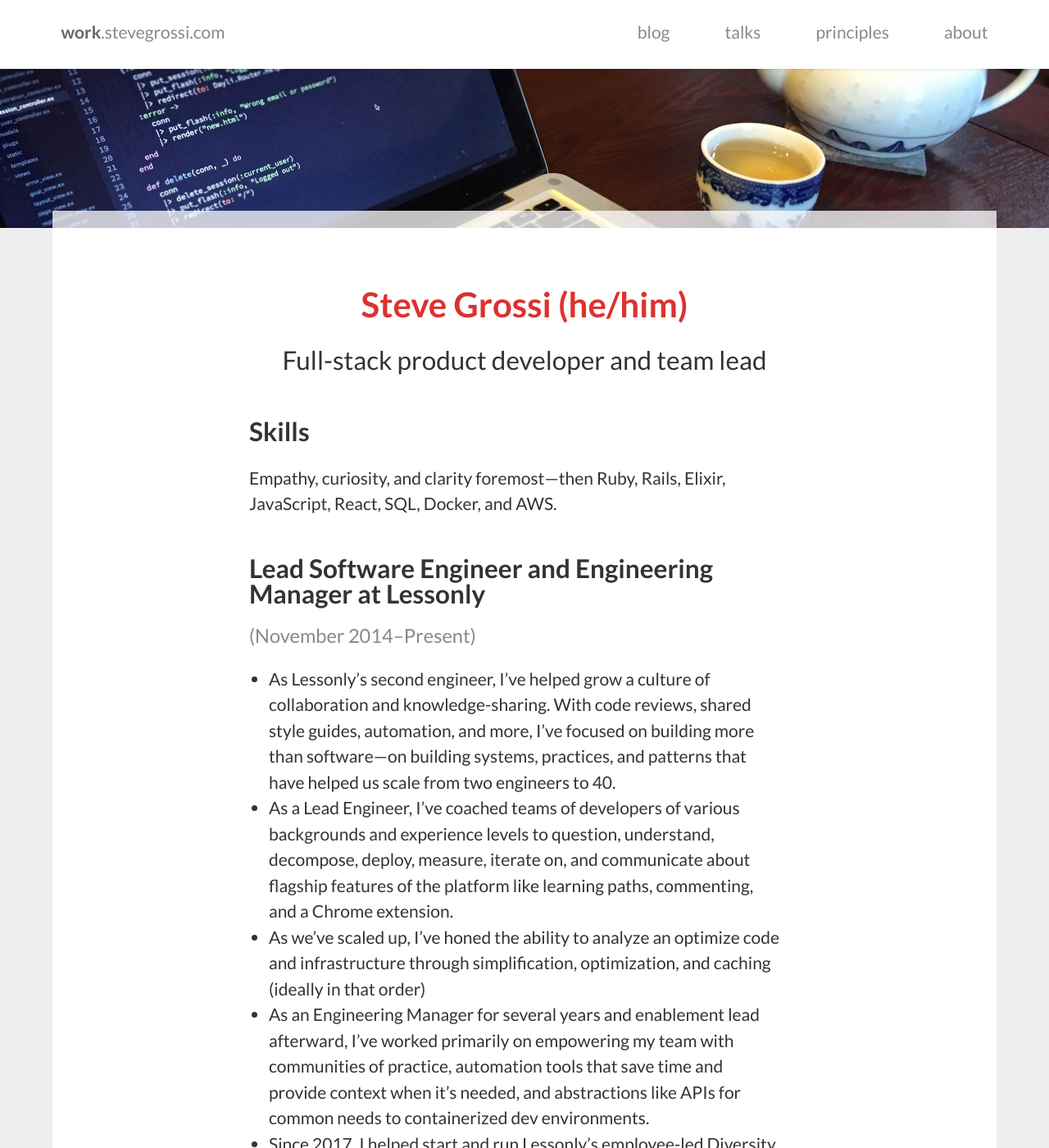
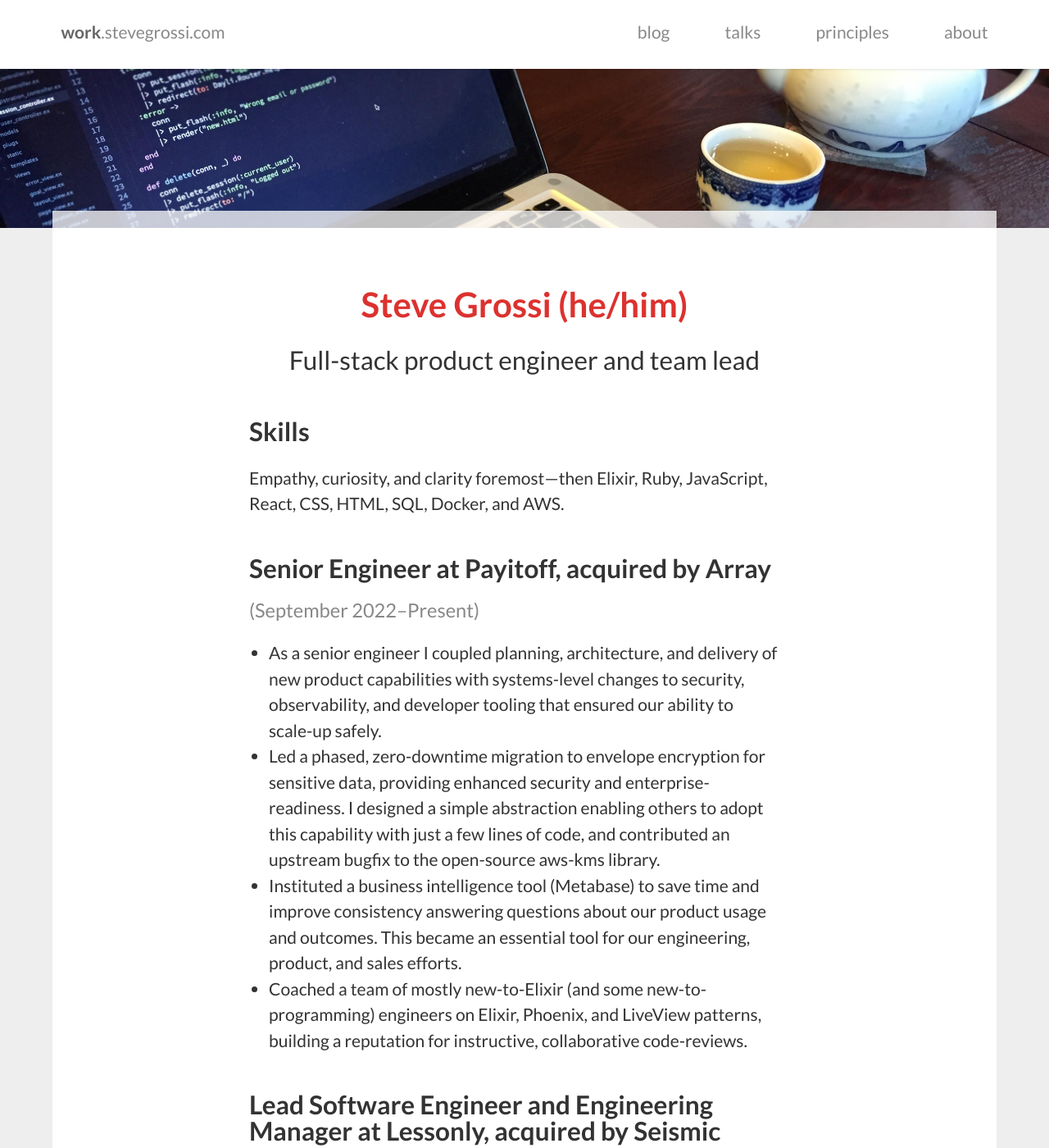
Before and after one commit to stevegrossi/stevegrossi.github.io, a Jekyll site: the page built from resume.markdown, in a window 1280 px wide and 1400 px high. Shown: the whole window at 82% size. Built offline with Jekyll 4.4.1, drawn with Linux system fonts in a browser that asks for light colours; some of the changed text lies outside the part shown.

Commit message:
Update resume.markdown

```diff
--- a/resume.markdown
+++ b/resume.markdown
@@ -5,13 +5,20 @@ layout: resume
 
 # Steve Grossi (he/him)
 
-<p class="lede">Full-stack product developer and team lead</p>
+<p class="lede">Full-stack product engineer and team lead</p>
 
 ## Skills
 
-Empathy, curiosity, and clarity foremost—then Ruby, Rails, Elixir, JavaScript, React, SQL, Docker, and AWS.
+Empathy, curiosity, and clarity foremost—then Elixir, Ruby, JavaScript, React, CSS, HTML, SQL, Docker, and AWS.
 
-## Lead Software Engineer and Engineering Manager at Lessonly <span class="subhead">(November 2014–Present)</span>
+## Senior Engineer at Payitoff, acquired by Array <span class="subhead">(September 2022–Present)</span>
+
+- As a senior engineer I coupled planning, architecture, and delivery of new product capabilities with systems-level changes to security, observability, and developer tooling that ensured our ability to scale-up safely.
+- Led a phased, zero-downtime migration to envelope encryption for sensitive data, providing enhanced security and enterprise-readiness. I designed a simple abstraction enabling others to adopt this capability with just a few lines of code, and contributed an upstream bugfix to the open-source aws-kms library.
+- Instituted a business intelligence tool (Metabase) to save time and improve consistency answering questions about our product usage and outcomes. This became an essential tool for our engineering, product, and sales efforts.
+- Coached a team of mostly new-to-Elixir (and some new-to-programming) engineers on Elixir, Phoenix, and LiveView patterns, building a reputation for instructive, collaborative code-reviews.
+
+## Lead Software Engineer and Engineering Manager at Lessonly, acquired by Seismic <span class="subhead">(November 2014–September 2022)</span>
 
 - As Lessonly's second engineer, I've helped grow a culture of collaboration and knowledge-sharing. With code reviews, shared style guides, automation, and more, I've focused on building more than software—on building systems, practices, and patterns that have helped us scale from two engineers to 40.
 - As a Lead Engineer, I've coached teams of developers of various backgrounds and experience levels to question, understand, decompose, deploy, measure, iterate on, and communicate about flagship features of the platform like learning paths, commenting, and a Chrome extension.
```
